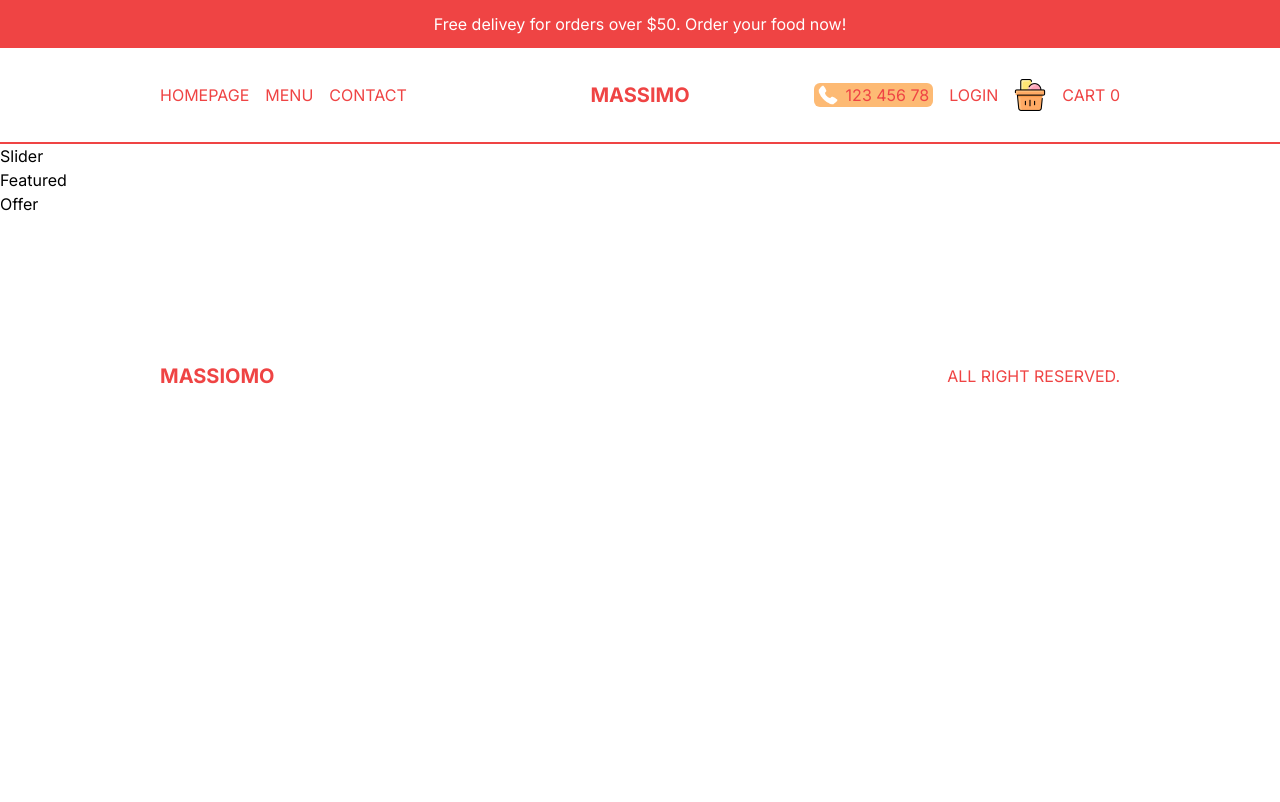
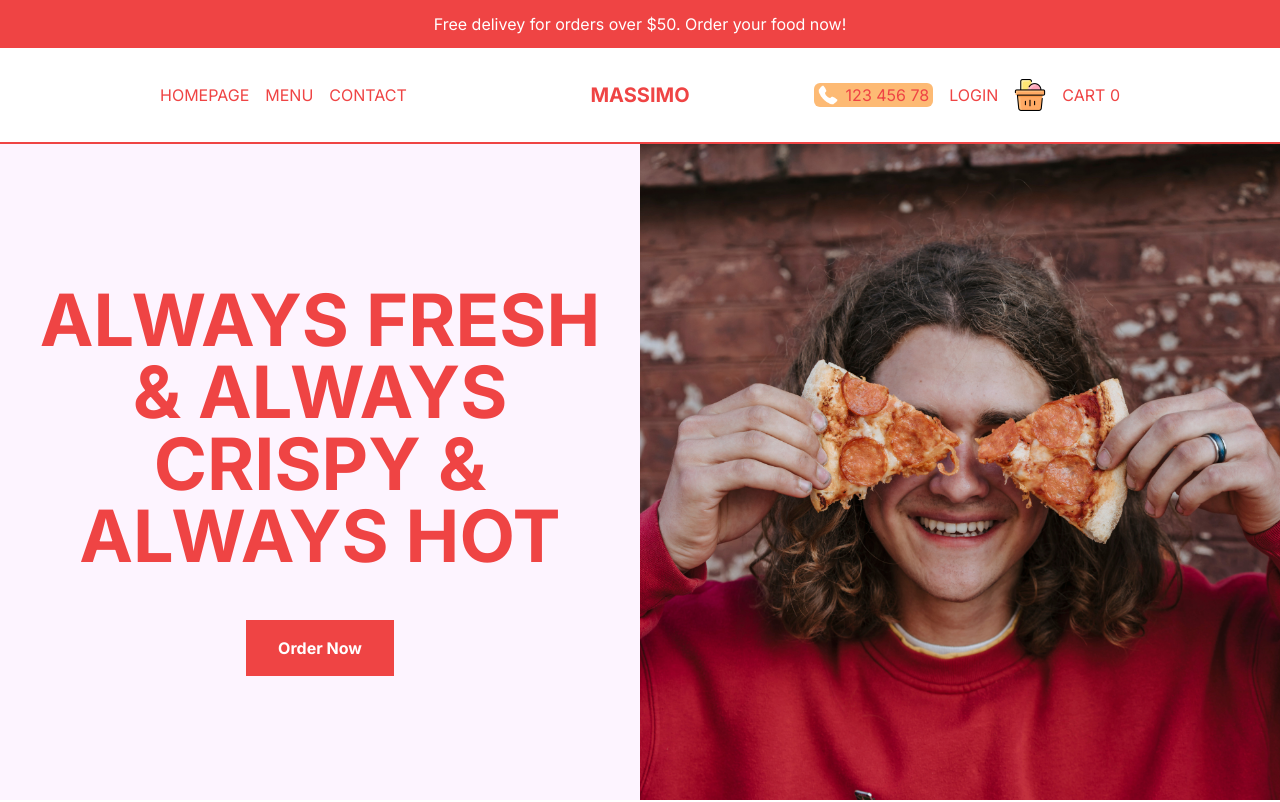
Before and after one commit to AtanasKr/MASSIMO, a Next.js app: page / in a window 1280 px wide. Shown: the top 802 px of the page. Built offline with nearby package versions, Linux system fonts and the light colour scheme.

Commit message:
working on desing

```diff
--- a/src/components/Slider.tsx
+++ b/src/components/Slider.tsx
@@ -1,8 +1,47 @@
-import React from 'react'
+"use client"
+import React, { useEffect, useState } from 'react'
+import Image from 'next/image'
+
+const data = [
+  {
+    id: 1,
+    title: "always fresh & always crispy & always hot",
+    image: "/slide1.png",
+  },
+  {
+    id: 2,
+    title: "we deliver your order wherever you are in NY",
+    image: "/slide2.png",
+  },
+  {
+    id: 3,
+    title: "the best pizza to share with your family",
+    image: "/slide3.jpg",
+  },
+];
 
 const Slider = () => {
+
+  const [currentSlide, setCurrentSlide] = useState(0)
+
+  // useEffect(() => {
+  //   const interval = setInterval(
+  //     () => setCurrentSlide(prev => (prev === data.length - 1 ? 0 : prev + 1)), 2000);
+  //   return () => clearInterval(interval)
+  // }, [])
+
   return (
-    <div>Slider</div>
+    <div className='flex flex-col h-[calc(100vh-6rem)] md:h-[calc(100vh-9rem)] lg:flex-row bg-fuchsia-50'>
+      {/* TEXT CONTAINER */}
+      <div className='flex-1 flex items-center justify-center flex-col gap-8 text-red-500 font-bold'>
+        <h1 className='text-5xl text-center uppercase p-4 md: p-10 text-6xl xl:text-7xl'>{data[currentSlide].title}</h1>
+        <button className='bg-red-500 text-white py-4 px-8'>Order Now</button>
+      </div>
+      {/* IMAGE CONTAINER */}
+      <div className='w-full flex-1 relative'>
+        <Image src={data[currentSlide].image} alt="" fill className='object-cover' />
+      </div>
+    </div>
   )
 }
 
```
